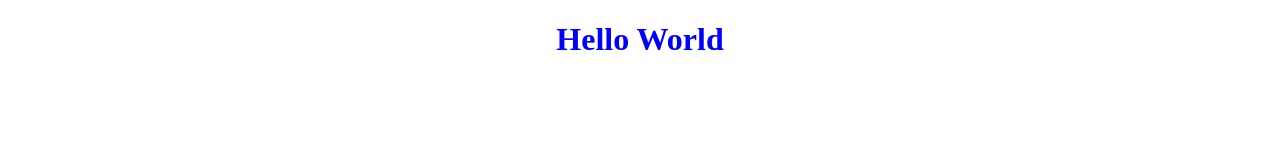
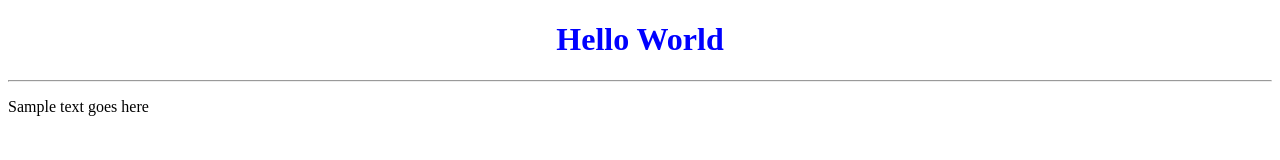
Before and after one commit to Nandandballi/HelloWorld, a plain HTML site: page index.html in a window 1280 px wide. Drawn offline with Linux system fonts and the light colour scheme.

Commit message:
paragraph and hr line added

```diff
--- a/index.html
+++ b/index.html
@@ -8,5 +8,7 @@
 </head>
 <body>
     <h1 style="color: blue;text-align: center;">Hello World</h1>
+    <hr/>
+    <p>Sample text goes here</p>
 </body>
 </html>
```
